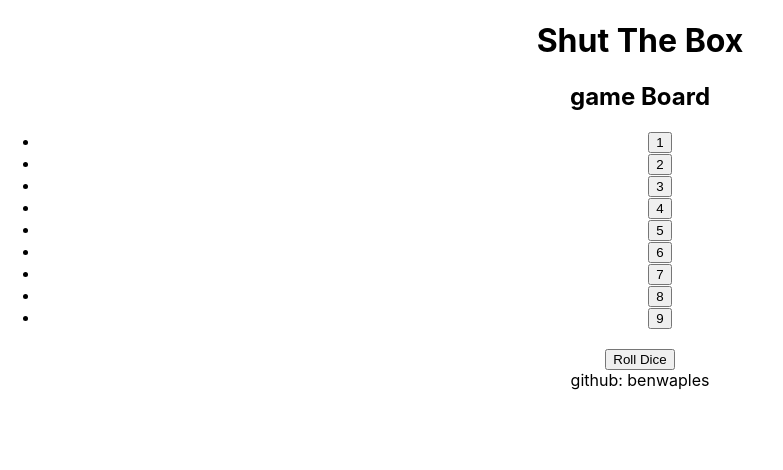
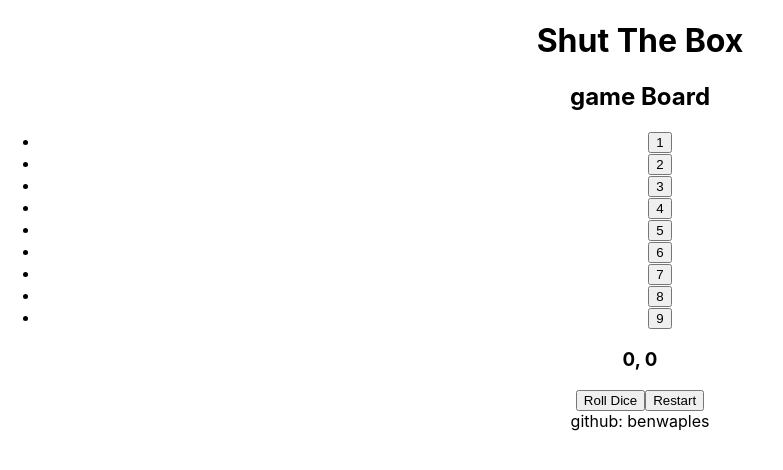
Before and after one commit to benwaples/shut-the-box, a React (Create React App) app: page / in a window 1280 px wide. Shown: the top 470 px of the page, without its empty margins (0-783 px from the left). Built offline with nearby package versions, Linux system fonts and the light colour scheme.

Commit message:
change diceSum to be array of numbers and add restart button

```diff
--- a/src/components/shutTheBox/ShutTheBox.tsx
+++ b/src/components/shutTheBox/ShutTheBox.tsx
@@ -5,11 +5,15 @@ import DisplayNumbers from '../displayNumber/DisplayNumbers';
 const initialGame = [1, 2, 3, 4, 5, 6, 7, 8, 9];
 
 export default function ShutTheBox(): JSX.Element {
-  const [diceSum, setDiceSum] = useState<number>();
+  const [diceSum, setDiceSum] = useState<number[]>([0, 0]);
   const [remainingNumbers, setRemainingNumbers] = useState<number[]>(
     initialGame
   );
 
+  function handleRestart() {
+    setDiceSum([1, 1]);
+    setRemainingNumbers(initialGame);
+  }
   return (
     <>
       <header>
@@ -21,12 +25,22 @@ export default function ShutTheBox(): JSX.Element {
           <DisplayNumbers {...{ remainingNumbers, setRemainingNumbers }} />
         </section>
         <section>
-          <h3>{diceSum}</h3>
+          <h3>
+            {diceSum[0]}, {diceSum[1]}
+          </h3>
           <button
-            onClick={() => setDiceSum(Math.ceil(Math.random() * 6))}
+            onClick={() =>
+              setDiceSum([
+                Math.ceil(Math.random() * 6),
+                Math.ceil(Math.random() * 6),
+              ])
+            }
             type="button"
           >
             Roll Dice
+          </button>
+          <button type="button" onClick={handleRestart}>
+            Restart
           </button>
         </section>
       </main>
```
